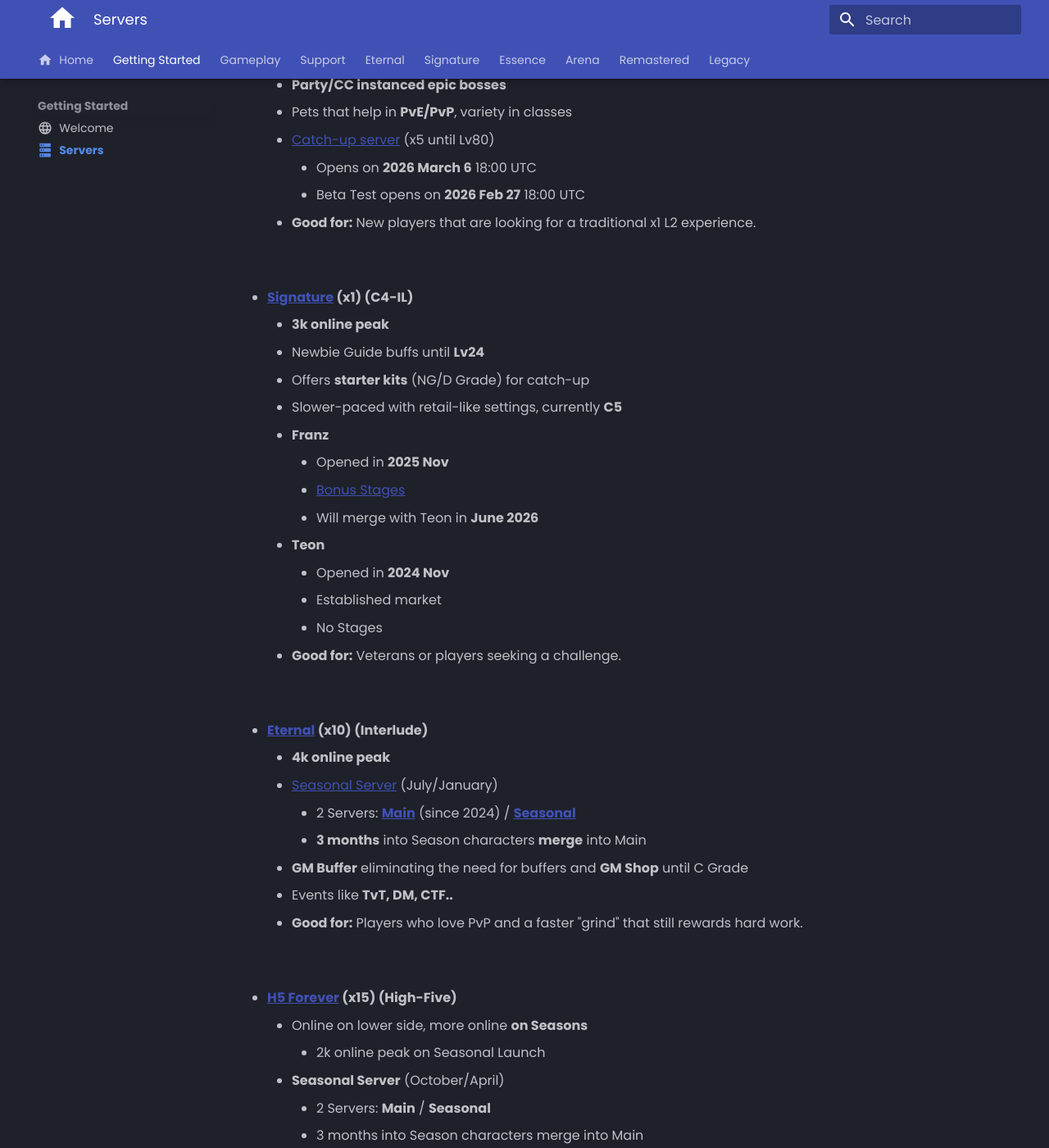
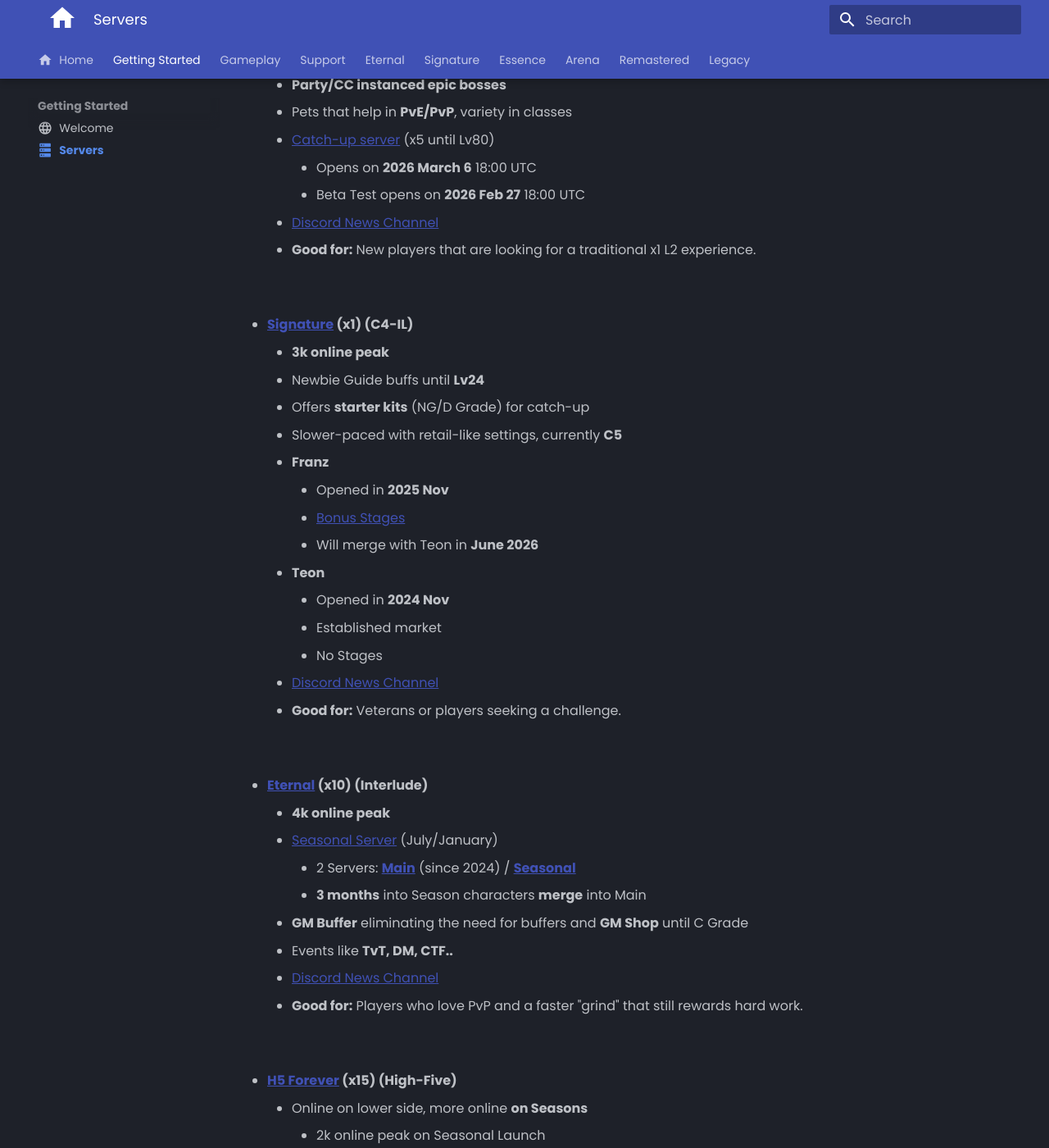
Before and after one commit to tab1-web/faq, an MkDocs documentation site: the page built from docs/getting-started/servers.md, in a window 1280 px wide and 1400 px high, scrolled down 542 px. Shown: the whole window at 82% size. Built offline with MkDocs 1.6.1 and Material for MkDocs 9.7.7, drawn with Linux system fonts in a browser that asks for light colours; some web fonts are replaced; comment, search, counter and statistics services are not loaded; some of the changed text lies outside the part shown.

Commit message:
adding discord news channels

```diff
--- a/docs/getting-started/servers.md
+++ b/docs/getting-started/servers.md
@@ -24,6 +24,7 @@
     - [Catch-up server](https://l2reborn.org/news/origins-x5-server-features/) (x5 until Lv80)
         - Opens on **2026 March 6** 18:00 UTC
         - Beta Test opens on **2026 Feb 27** 18:00 UTC
+    - [Discord News Channel](https://discord.com/channels/622089207028121602/745643094560735242)
     - **Good for:** New players that are looking for a traditional x1 L2 experience.
 
 <br>
@@ -41,6 +42,7 @@
         - Opened in **2024 Nov**
         - Established market
         - No Stages
+    - [Discord News Channel](https://discord.com/channels/622089207028121602/1260153801608790037)
     - **Good for:** Veterans or players seeking a challenge.
 
 <br>
@@ -52,6 +54,7 @@
         - **3 months** into Season characters **merge** into Main
     - **GM Buffer** eliminating the need for buffers and **GM Shop** until C Grade
     - Events like **TvT, DM, CTF..**
+    - [Discord News Channel](https://discord.com/channels/622089207028121602/1091647392836767864)
     - **Good for:** Players who love PvP and a faster "grind" that still rewards hard work.
 
 <br>
@@ -63,6 +66,7 @@
         - 2 Servers: **Main** / **Seasonal**
         - 3 months into Season characters merge into Main
     - **GM Buffer** eliminating the need for buffers and **GM Shop** until S Grade
+    - [Discord News Channel](https://discord.com/channels/622089207028121602/1150401109018558628)
     - **Good for:** H5 Enthusiasts
 
 <br>
@@ -72,6 +76,7 @@
     - [Custom Balance (check news for info)](https://l2reborn.org/news/)
     - Cool skills, lots of gambling with enchants
     - **Auto-farm**, classes with **self-buffs**
+    - [Discord News Channel](https://discord.com/channels/622089207028121602/1091647332233248838)
     - **Good for:** Busy players who love flashy skills and auto-farm while they work or study.
 
 <br>
```
